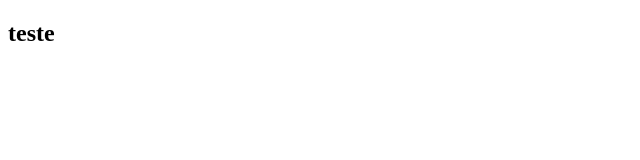
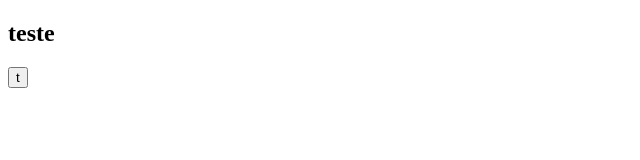
Before and after one commit to GuileSuica/Contador_Mono, a browser extension: page index.html in a window 1280 px wide. Shown: the full height of the page, 0-640 px from the left. Drawn offline with Linux system fonts and the light colour scheme.

Commit message:
Pequenas alterações.

```diff
--- a/index.html
+++ b/index.html
@@ -8,8 +8,9 @@
     <script src="magica.js"></script>
 </head>
 <body>
-    <div>
+    <div id="page">
         <h2 id="h2">teste</h2>
+        <button id="btn">t</button>
     </div>
 </body>
 </html>
```
